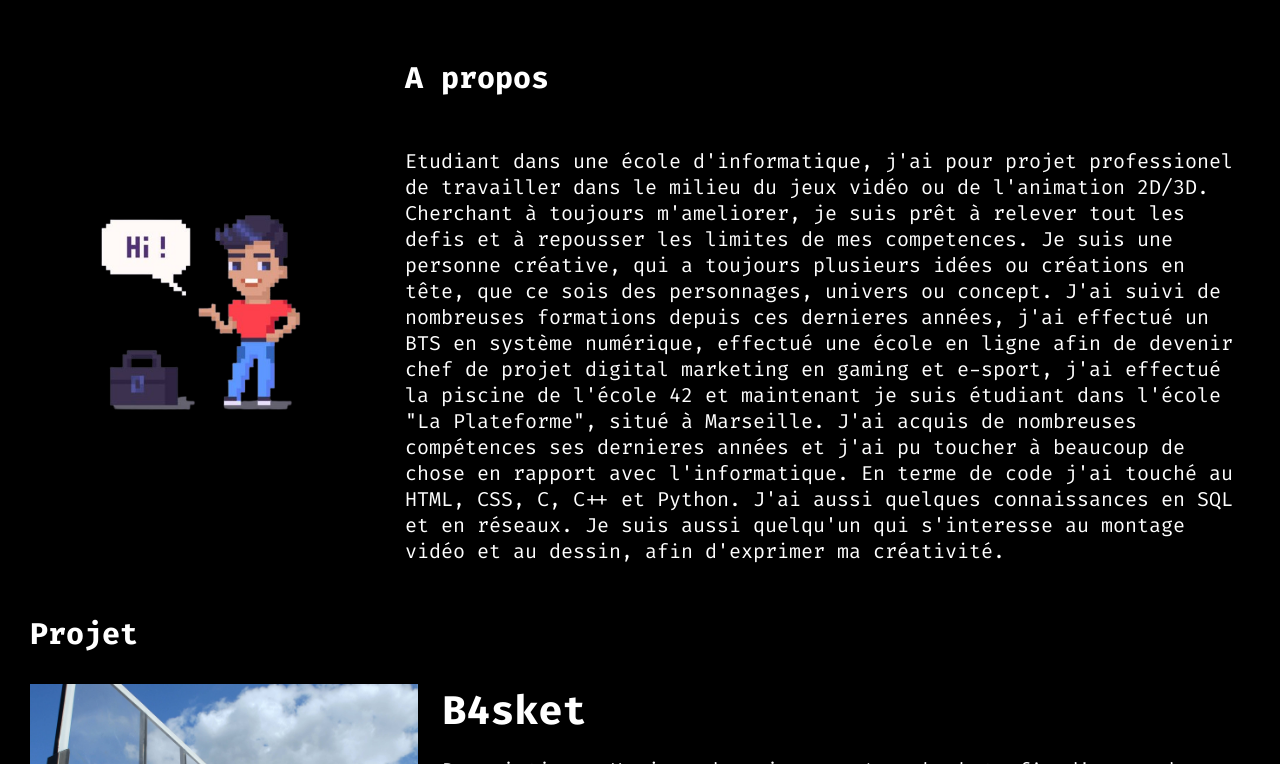
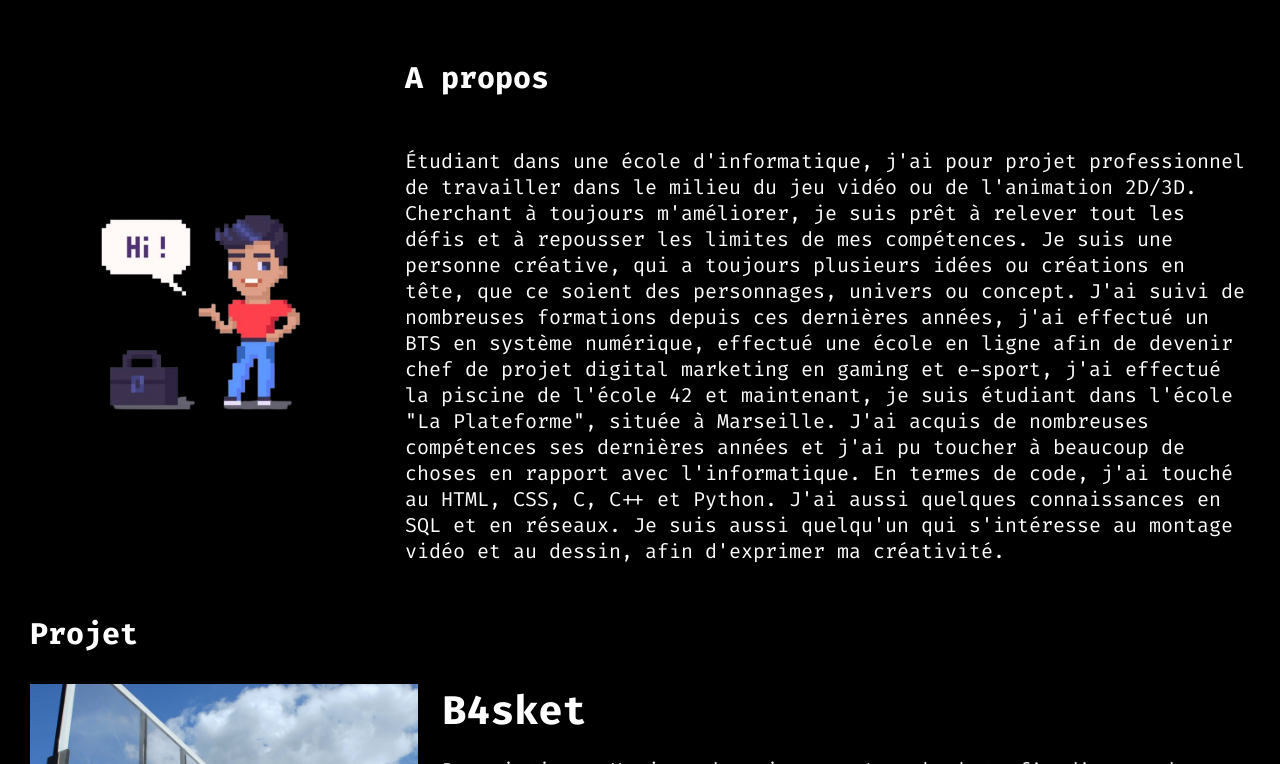
Before and after one commit to thibault-manse/Portfolio, a plain HTML site: page index.html in a window 1280 px wide. Shown: the part 688-1452 px from the top of the page. Drawn offline with Linux system fonts and the light colour scheme.

Commit message:
fix : true correction

```diff
--- a/index.html
+++ b/index.html
@@ -25,14 +25,14 @@
                 <img src="image/image1.png" alt="homme pixel disant bonjour" class="image2">
                 <article class ="content-text">
                     <h3>A propos</h3>
-                    <p>Etudiant dans une école d'informatique, j'ai pour projet professionel de travailler dans le milieu du jeux vidéo ou de l'animation 2D/3D.
-                        Cherchant à toujours m'ameliorer, je suis prêt à relever tout les defis et à repousser les limites de mes competences.
-                        Je suis une personne créative, qui a toujours plusieurs idées ou créations en tête, que ce sois des personnages, univers ou concept.
-                        J'ai suivi de nombreuses formations depuis ces dernieres années, j'ai effectué un BTS en système numérique, effectué une école en ligne afin de devenir
-                        chef de projet digital marketing en gaming et e-sport, j'ai effectué la piscine de l'école 42 et maintenant je suis étudiant dans l'école "La Plateforme", situé à Marseille.
-                        J'ai acquis de nombreuses compétences ses dernieres années et j'ai pu toucher à beaucoup de chose en rapport avec l'informatique. En terme de code j'ai touché au HTML,
+                    <p>Étudiant dans une école d'informatique, j'ai pour projet professionnel de travailler dans le milieu du jeu vidéo ou de l'animation 2D/3D.
+                        Cherchant à toujours m'améliorer, je suis prêt à relever tout les défis et à repousser les limites de mes compétences.
+                        Je suis une personne créative, qui a toujours plusieurs idées ou créations en tête, que ce soient des personnages, univers ou concept.
+                        J'ai suivi de nombreuses formations depuis ces dernières années, j'ai effectué un BTS en système numérique, effectué une école en ligne afin de
+                        devenir chef de projet digital marketing en gaming et e-sport, j'ai effectué la piscine de l'école 42 et maintenant, je suis étudiant dans l'école "La Plateforme", située à Marseille.
+                        J'ai acquis de nombreuses compétences ses dernières années et j'ai pu toucher à beaucoup de choses en rapport avec l'informatique. En termes de code, j'ai touché au HTML,
                         CSS, C, C++ et Python. J'ai aussi quelques connaissances en SQL et en réseaux.
-                        Je suis aussi quelqu'un qui s'interesse au montage vidéo et au dessin, afin d'exprimer ma créativité.
+                        Je suis aussi quelqu'un qui s'intéresse au montage vidéo et au dessin, afin d'exprimer ma créativité.
                     </p>
                 </article>
             </section>
```
